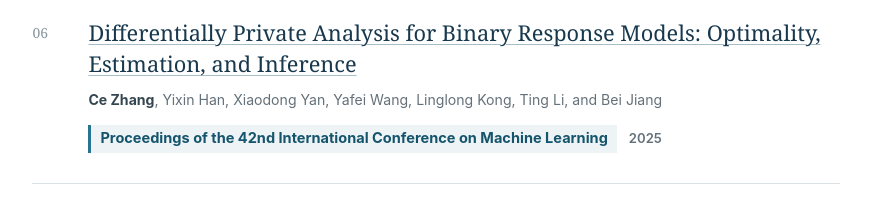
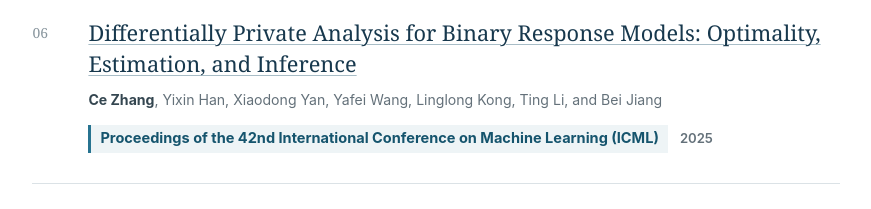
Before and after one commit to zzccwwyy/cezhang.github.io, a plain HTML site: page index.html in a window 1280 px wide. Shown: the part 2320-2529 px from the top of the page, without its empty margins (380-1251 px from the left). Drawn offline with Linux system fonts and the light colour scheme.

Commit message:
Add abbreviation for conference name in index.html

```diff
--- a/index.html
+++ b/index.html
@@ -202,7 +202,7 @@
                 </h3>
                 <p class="authors"><strong>Ce Zhang</strong>, Yixin Han, Xiaodong Yan, Yafei Wang, Linglong Kong, Ting Li, and Bei Jiang</p>
                 <p class="publication-venue">
-                  <span class="venue-name">Proceedings of the 42nd International Conference on Machine Learning</span>
+                  <span class="venue-name">Proceedings of the 42nd International Conference on Machine Learning (ICML)</span>
                   <span class="venue-year">2025</span>
                 </p>
               </div>
```
